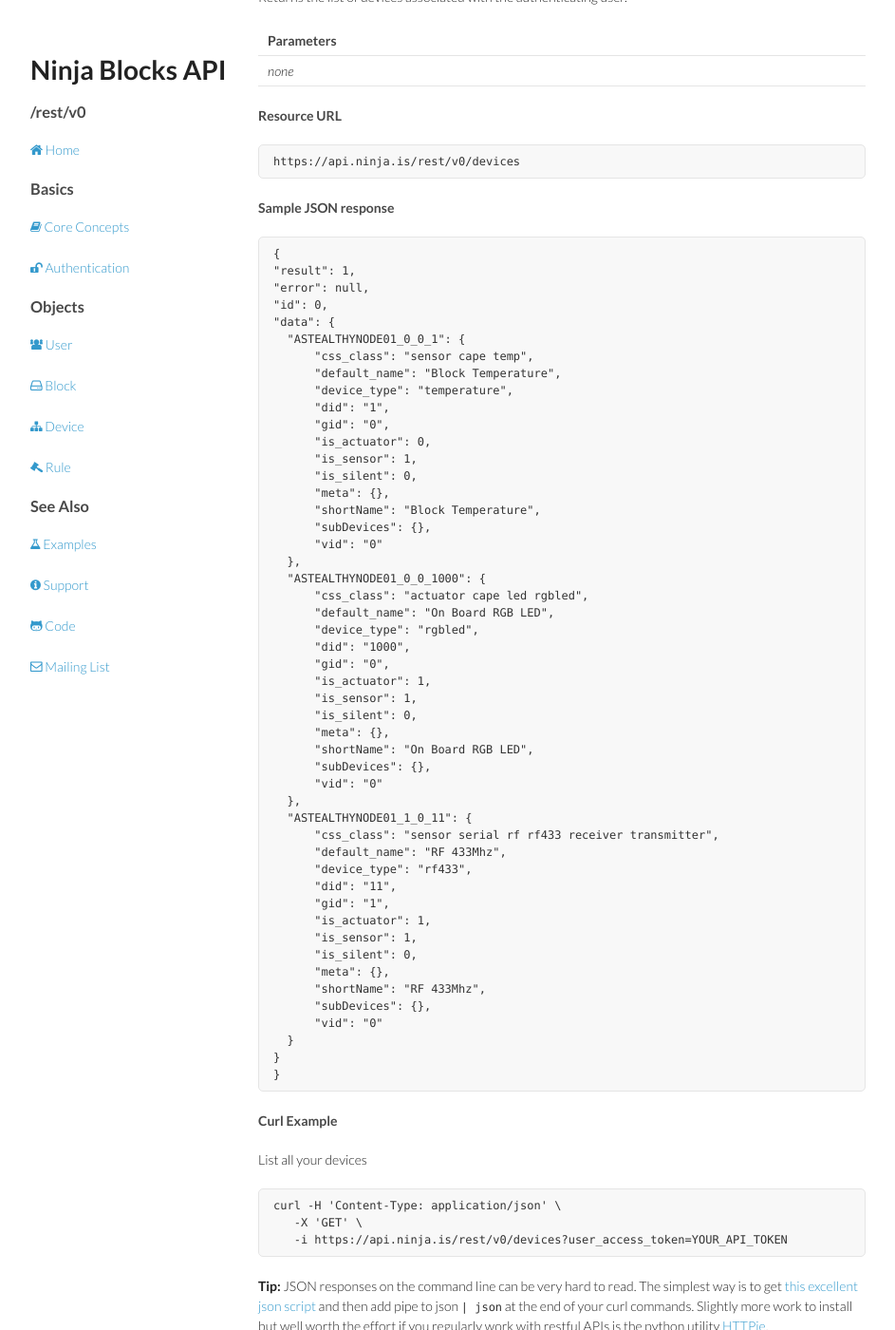
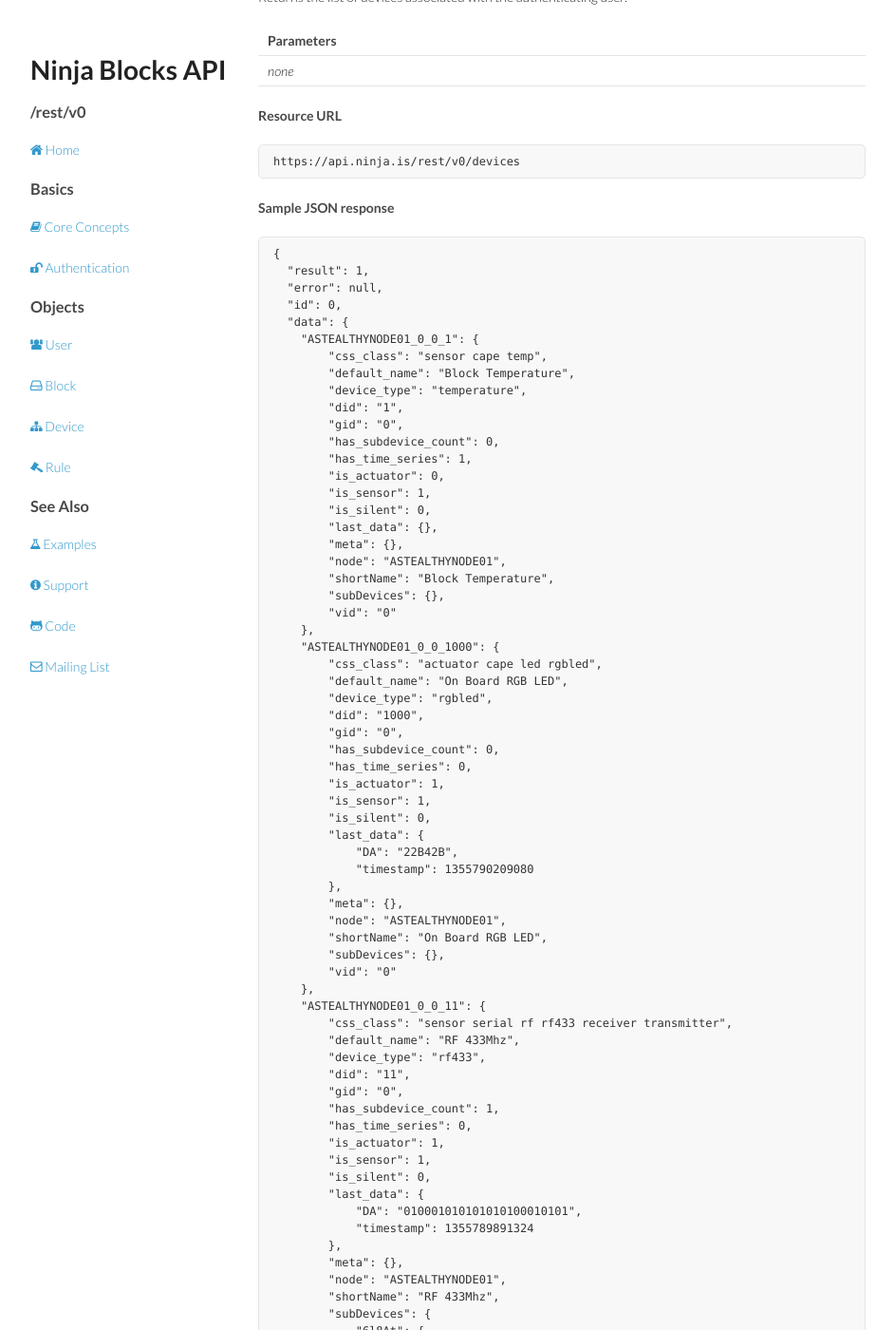
Before and after one commit to ninjablocks/ninjablocks.github.com, a Jekyll site: the page built from device.html, in a window 1280 px wide and 1400 px high, scrolled down 1164 px. Shown: the whole window at 95% size, without its empty margins (168-1111 px from the left). Built offline with Jekyll 4.4.1, drawn with Linux system fonts in a browser that asks for light colours; nearby versions of some CDN libraries; some of the changed text lies outside the part shown.

Commit message:
Update get device example response

```diff
--- a/device.html
+++ b/device.html
@@ -109,10 +109,14 @@
         "device_type": "temperature",
         "did": "1",
         "gid": "0",
+        "has_subdevice_count": 0,
+        "has_time_series": 1,
         "is_actuator": 0,
         "is_sensor": 1,
         "is_silent": 0,
+        "last_data": {},
         "meta": {},
+        "node": "ASTEALTHYNODE01",
         "shortName": "Block Temperature",
         "subDevices": {},
         "vid": "0"
@@ -123,26 +127,47 @@
         "device_type": "rgbled",
         "did": "1000",
         "gid": "0",
+        "has_subdevice_count": 0,
+        "has_time_series": 0,
         "is_actuator": 1,
         "is_sensor": 1,
         "is_silent": 0,
+        "last_data": {
+            "DA": "22B42B",
+            "timestamp": 1355790209080
+        },
         "meta": {},
+        "node": "ASTEALTHYNODE01",
         "shortName": "On Board RGB LED",
         "subDevices": {},
         "vid": "0"
     },
-  "ASTEALTHYNODE01_1_0_11": {
+    "ASTEALTHYNODE01_0_0_11": {
         "css_class": "sensor serial rf rf433 receiver transmitter",
         "default_name": "RF 433Mhz",
         "device_type": "rf433",
         "did": "11",
-      "gid": "1",
+        "gid": "0",
+        "has_subdevice_count": 1,
+        "has_time_series": 0,
         "is_actuator": 1,
         "is_sensor": 1,
         "is_silent": 0,
+        "last_data": {
+            "DA": "010001010101010100010101",
+            "timestamp": 1355789891324
+        },
         "meta": {},
+        "node": "ASTEALTHYNODE01",
         "shortName": "RF 433Mhz",
-      "subDevices": {},
+        "subDevices": {
+            "6l8At": {
+                "category": "rf",
+                "data": "011111110001010100110000",
+                "shortName": "Door Bell",
+                "type": "sensor"
+            }
+        },
         "vid": "0"
     }
   }
```
Also changed, not shown: other parts of device.html (+1 -0 lines), 1 other file. Lines whose indentation alone changed are shown as unchanged.
